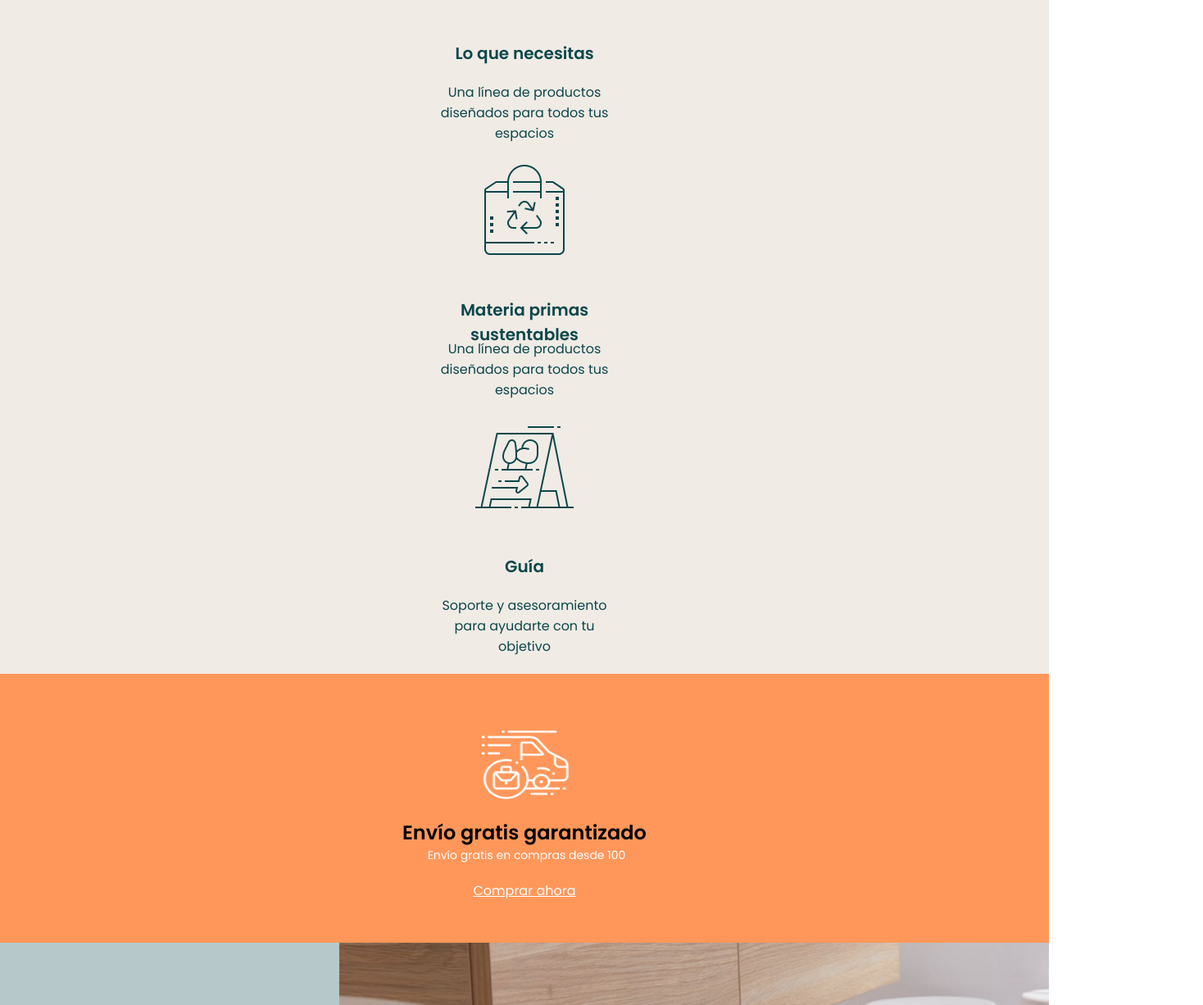
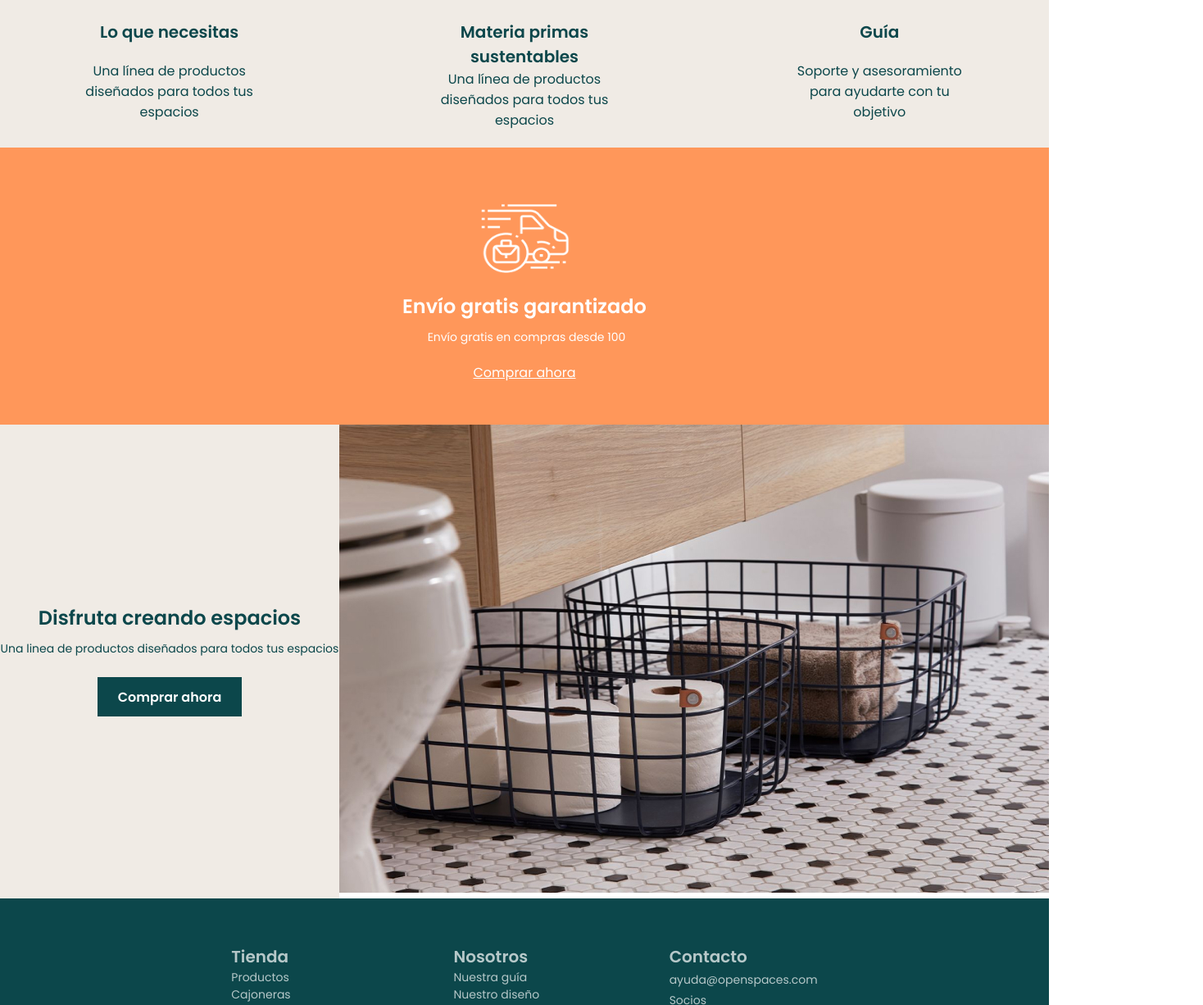
Before and after one commit to Adalab/modulo-1-evaluacion-final-romerogarcia, a website: page docs/index.html in a window 1280 px wide. Shown: the part 1213-2439 px from the top of the page at 82% size, 1468 px wide, since content can reach past the window. Drawn offline with nearby package versions, Linux system fonts and the light colour scheme.

Commit message:
new grid and changes in main general

```diff
--- a/docs/index.html
+++ b/docs/index.html
@@ -61,26 +61,26 @@
         <!-- SECTION 1 MODULO 2 GRIDD-->
 
         <section class="section1">
-            <div class="wrap">
-                <h2 class="section1__title">Volverse organizado se siente mejor con OPEN SPACES</h2>
+            <div class="container-section1">
+                <h2 class="container-section1__title">Volverse organizado se siente mejor con OPEN SPACES</h2>
 
-                <article class="section1__box">
-                    <img class="section1__box__photo" src="./assets/images/icon_1.png" alt="icon of a table with objects">
-                        <h3 class="section1__box__subtitle">Lo que necesitas </h3>
-                        <p class="section1__box__p">Una línea de productos diseñados para todos tus espacios</p>
+                <article class="container-section1__box">
+                    <img class="container-section1__box__photo" src="./assets/images/icon_1.png" alt="icon of a table with objects">
+                        <h3 class="container-section1__box__subtitle">Lo que necesitas </h3>
+                        <p class="container-section1__box__p">Una línea de productos diseñados para todos tus espacios</p>
                 </article>
 
-                <article class="section1__box">
-                    <img class="section1__box__photo" src="./assets/images/icon_2.png" alt="icon of a recycling bag">
-                        <h3 class="section1__box__subtitle">Materia primas sustentables</h3>
-                        <p class="section1__box__p">Una línea de productos diseñados para todos tus espacios</p>
+                <article class="container-section1__box">
+                    <img class="container-section1__box__photo" src="./assets/images/icon_2.png" alt="icon of a recycling bag">
+                        <h3 class="container-section1__box__subtitle container-section1__box__margin">Materia primas sustentables</h3>
+                        <p class="container-section1__box__p">Una línea de productos diseñados para todos tus espacios</p>
                 </article>
 
 
-                <article class="section1__box">
-                    <img class="section1__box__photo" src="./assets/images/icon_3.png" alt="icon of a counselling poster">
-                        <h3 class="section1__box__subtitle">Guía</h3>
-                        <p class="section1__box__p">Soporte y asesoramiento para ayudarte con tu objetivo </p>
+                <article class="container-section1__box">
+                    <img class="container-section1__box__photo" src="./assets/images/icon_3.png" alt="icon of a counselling poster">
+                        <h3 class="container-section1__box__subtitle">Guía</h3>
+                        <p class="container-section1__box__p">Soporte y asesoramiento para ayudarte con tu objetivo </p>
                 </article>
             </div>
         </section>
@@ -91,7 +91,7 @@
             <div class="wrap">
             <article class="section2__box">
                 <img class="section2__box__image" src="./assets/images/icon_4.png" alt="icon of a delivery van">
-                    <h2 class="animate__animated animate__bounce" class="section2__box__title">Envío gratis garantizado </h2>
+                    <h2 class="animate__animated animate__bounce section2__box__title">Envío gratis garantizado </h2>
                     <p class="section2__box__subtitle">Envío gratis en compras desde 100</p>
                     <p class="section2__box__p"> Comprar ahora</p>
             </article>
@@ -101,21 +101,21 @@
 
         <div class="container">
         <section class="section3">
-            <div class="wrap">
+
             <article class="section3__box">
                     <h2 class="section3__box__title">Disfruta creando espacios</h2>
                     <p class="section3__box__p">Una linea de productos diseñados para todos tus espacios</p>
                     <input class="section3__box__button" type="submit" value="Comprar ahora">
             </article>
-            </div>
+
         </section>
 
         <article class="section4">
-        <div class="wrap">
+
                 <img class="section4__image" src="./assets/images/creando-espacios.jpg" alt="image of a home bathroom">
         </article>
     </section>
-    </div>
+
         </div>
     </main>
 
@@ -147,7 +147,7 @@
 
         <nav class="container3__items">
             <h3 class="container3__items__title">Contacto</h3>
-            <ul class="containe3r__items__link">
+            <ul class="containe3r__items__link" style="list-style: none">
                 <li><a class="container3__items__link__p" href="https://adalab.es" target="_blank">ayuda@openspaces.com</a></li>
                 <li><a class="container3__items__link__p" href="https://adalab.es" target="_blank">Socios</a></li>
             </ul>
@@ -158,10 +158,17 @@
                 <li><a class="container3__items__icon" href="https://adalab.es" target="_blank"><i class="fa-brands fa-twitter"></i></a></li>
             </ul>
     </nav>
+    <nav class="container4">
+
+      <a href="#"><i class="fa-solid fa-arrow-up container4__icon-arrow" alt="Arrow pointing upwards"></i></a>
+
+    </nav>
+
+
     </div>
 
 
-        <a href="#"><i class="fa-solid fa-arrow-up" class="icon-arrow" alt="Arrow pointing upwards"></i></a>
+
 
 
 
--- a/src/scss/layout/footer.scss
+++ b/src/scss/layout/footer.scss
@@ -16,9 +16,11 @@ footer {
     justify-content: center;
     align-items: center;
     margin-top: 56px;
-    width: 33.33%;
+    margin-bottom: 56px;
+    width: 70.33%;
     @media (min-width: 768px) {
       margin-left: 50px;
+      width: 150.33%;
     }
 
     @media (min-width: 1200px) {
@@ -64,16 +66,17 @@ footer {
     font-stretch: normal;
     font-style: normal;
     margin-top: 56px;
-    width: 33.33%;
+    width: 70.33%;
 
     @media (min-width: 768px) {
       margin-right: 80px;
       margin-left: 80px;
+      width: 140.33%;
     }
 
     @media (min-width: 1200px) {
-      margin-right: 100px;
-      margin-left: 100px;
+      margin-right: 150px;
+      margin-left: 150px;
     }
 
     &__title {
@@ -114,7 +117,9 @@ footer {
     font-stretch: normal;
     font-style: normal;
     margin-top: 56px;
+    margin-bottom: 56px;
     width: 33.33%;
+
     @media (min-width: 768px) {
       margin-right: 50px;
     }
--- a/src/scss/layout/main.scss
+++ b/src/scss/layout/main.scss
@@ -2,20 +2,31 @@
   font-family: "Poppins", roboto;
 }
 
-.section1 {
+.container-section1 {
   display: grid;
   grid-template-columns: 1fr;
   grid-template-rows: 4fr;
   text-align: center;
   background-color: #f0ebe5;
   color: #0c474b;
+  @media all and (min-width: 768px) {
+    margin: 0 auto;
+    grid-template-columns: 1fr 1fr 1fr;
+    grid-template-rows: 50px 1fr;
+    grid-template-areas:
+      "section1__title section1__title section1__title"
+      "section1__box section1__box section1__box";
+    grid-gap: 20px;
+  }
 
   &__title {
     text-align: center;
     font-size: 24px;
     font-weight: 600;
     margin: 41px 30px 30px 30px;
-    @media (min-width: 768px) {
+    @media all and (min-width: 768px) {
+      grid-column-start: 1;
+      grid-column-end: 4;
     }
   }
 
@@ -25,6 +36,8 @@
     align-items: center;
     justify-items: center;
     justify-content: center;
+    @media all and (min-width: 768px) {
+    }
 
     &__photo {
       padding-bottom: 47px;
@@ -37,6 +50,10 @@
       text-align: center;
     }
 
+    &__margin {
+      margin: 10px;
+    }
+
     &__p {
       font-size: 16px;
       width: 208px;
@@ -45,24 +62,6 @@
     }
   }
 }
-
-/*@media (min-width: 768px) {
-  margin: 0 auto;
-  grid-template-columns: 1fr 1fr 1fr;
-  grid-template-rows: 1fr 172px 105px;
-  grid-template-areas:
-    "title title title"
-    "article article article";
-  grid-gap: 20px;
-
-
-  .title {
-    grid-area: title;
-    {
-  .box{
-    grid-area: article;
-    {
-} */
 
 .section2 {
   background-color: #ff975a;
@@ -113,7 +112,10 @@
 }
 
 .section3 {
-  background-color: #b6c8c9;
+  background-color: #f0ebe5;
+  display: flex;
+  align-items: center;
+  justify-content: center;
   &__box {
     display: flex;
     flex-direction: column;
@@ -153,10 +155,8 @@
 }
 
 .section4 {
-  &__image {
-    overflow: hidden;
-    object-fit: cover;
-    width: 100%;
-    height: 100%;
-  }
+  overflow: hidden;
+  object-fit: cover;
+  width: 100%;
+  height: 100%;
 }
```
Also changed, not shown: src/html/partials/main.html (+18 -18 lines), docs/assets/css/layout/footer.css, docs/assets/css/layout/main.css, docs/assets/css/main.css.
